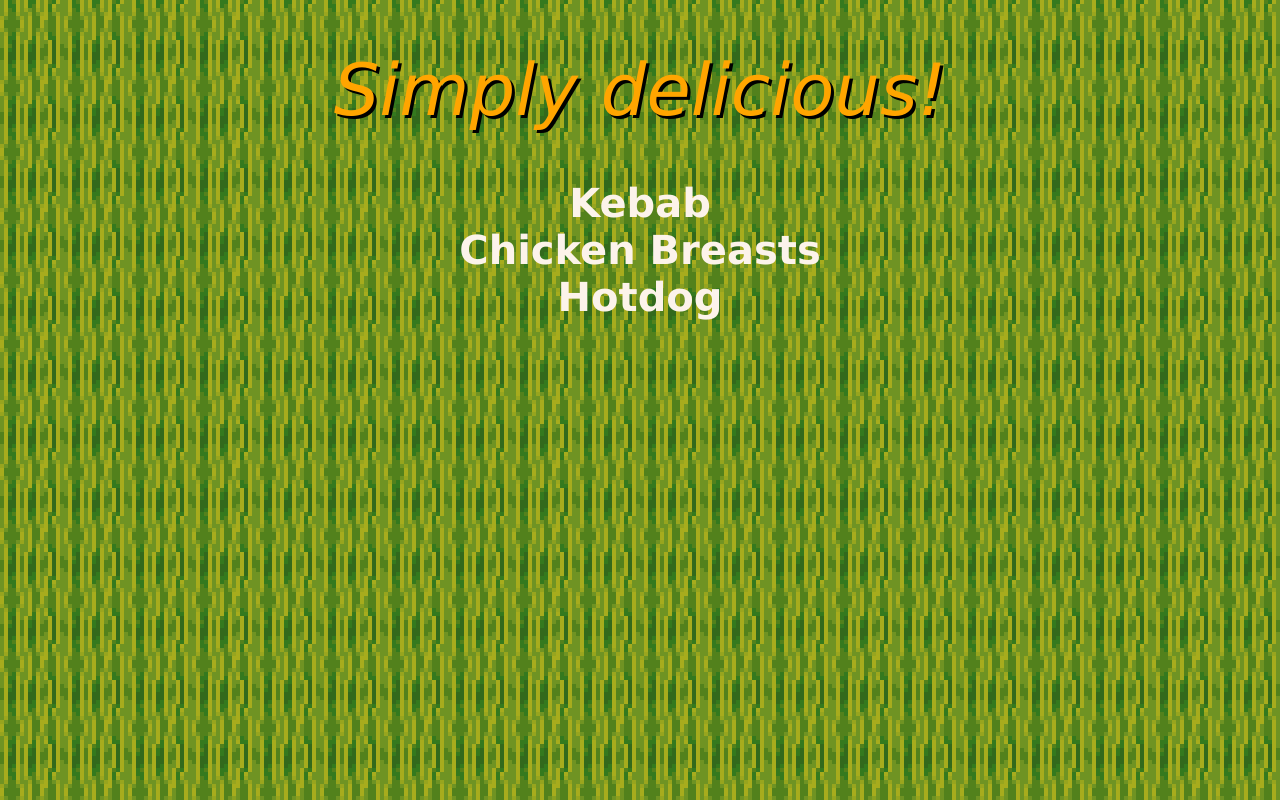
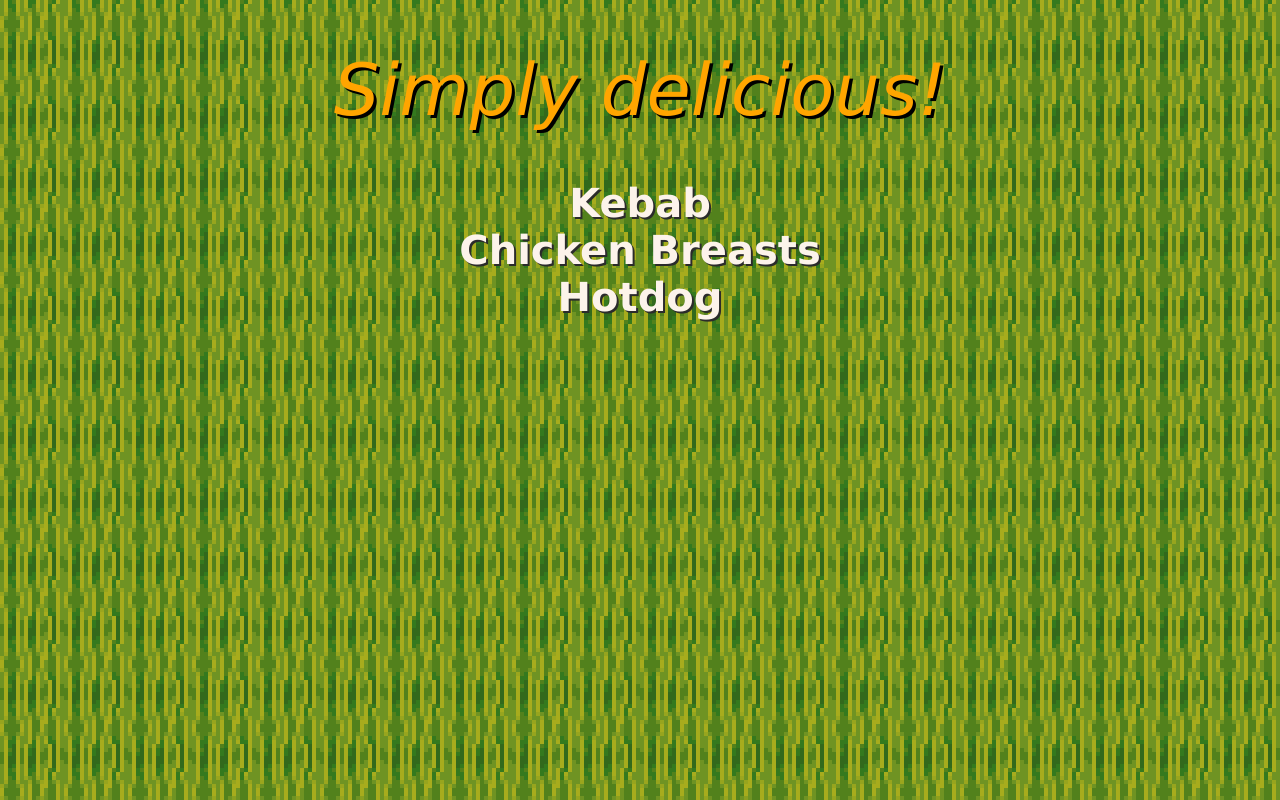
Before and after one commit to szellamikolaj/odin-recipes, a plain HTML site: page index.html in a window 1280 px wide. Drawn offline with Linux system fonts and the light colour scheme.

Commit message:
Add shadow to recipes

```diff
--- a/styles.css
+++ b/styles.css
@@ -24,6 +24,7 @@ body {
     text-decoration: none;
     display: block;
     margin: 1px 0;
+    text-shadow: 2px 2px rgb(43, 43, 43);
 }
 
 .recipe a:hover {
```
